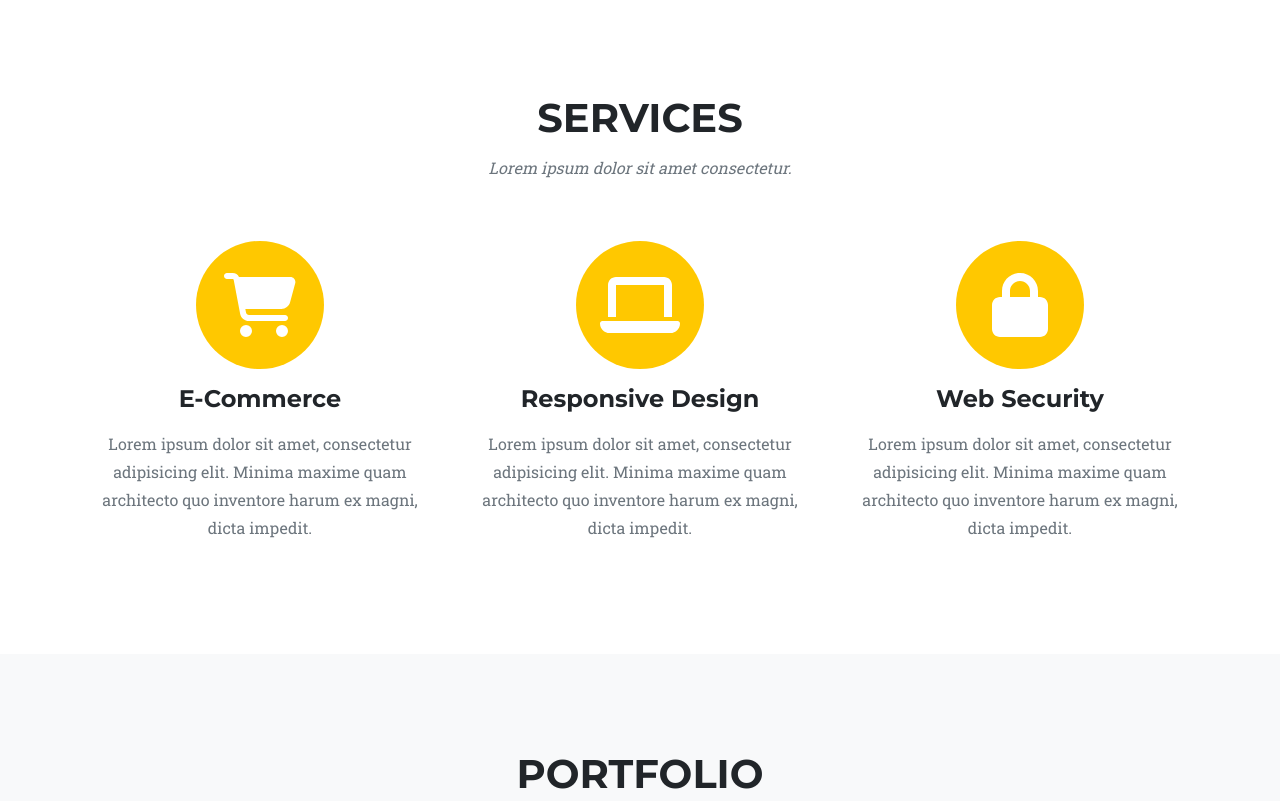
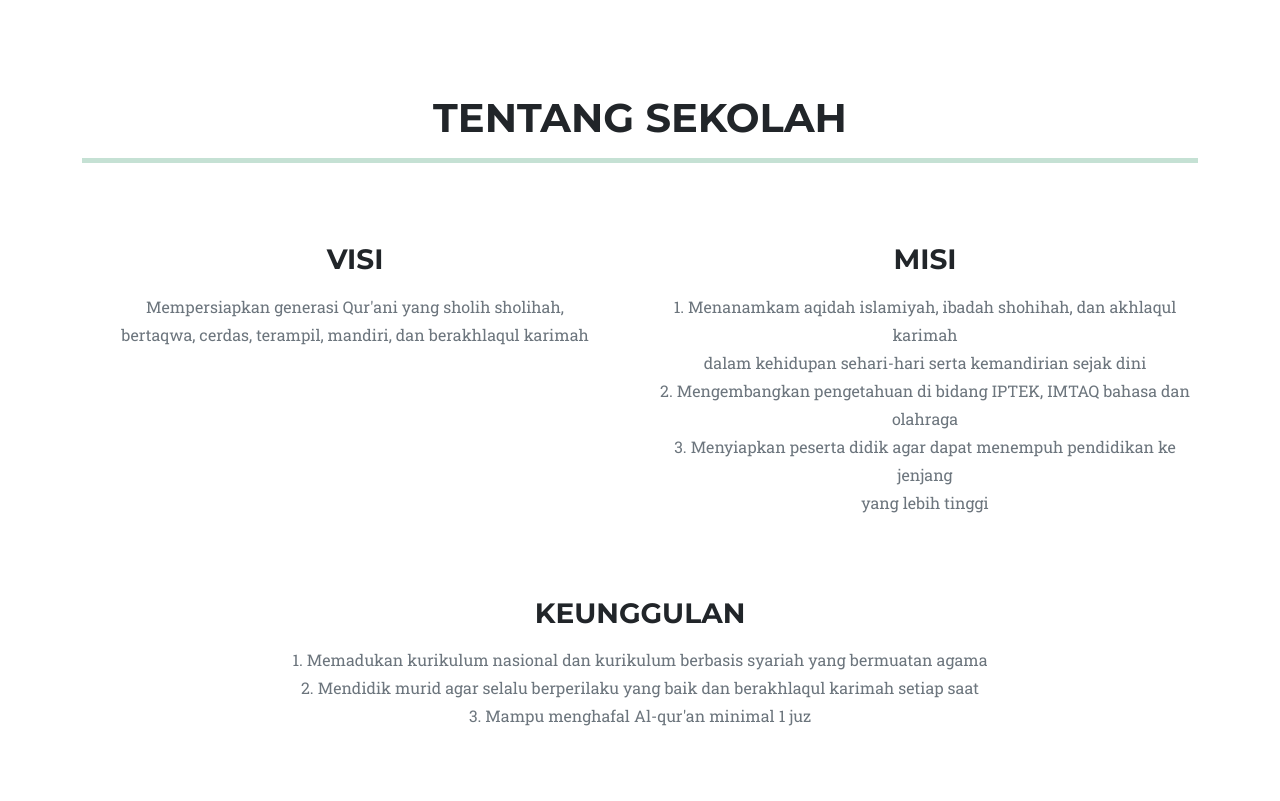
Before and after one commit to capacor/arrahmansdit, a plain HTML site: page index.html in a window 1280 px wide. Shown: the part 819-1620 px from the top of the page. Drawn offline with nearby package versions, Linux system fonts and the light colour scheme.

Commit message:
tentang sekolah

```diff
--- a/index.html
+++ b/index.html
@@ -45,37 +45,39 @@
                 <a class="btn btn-success btn-xl text-uppercase" href="#contact">info lebih lanjut</a>
             </div>
         </header>
-        <!-- Services-->
+        <!-- TENTANG SEKOLAH-->
         <section class="page-section" id="services">
             <div class="container">
                 <div class="text-center">
-                    <h2 class="section-heading text-uppercase">Services</h2>
-                    <h3 class="section-subheading text-muted">Lorem ipsum dolor sit amet consectetur.</h3>
+                    <h2 class="section-heading text-uppercase">TENTANG SEKOLAH</h2>
+                    <hr>
+                    <h3 class="section-subheading text-muted"></h3>
                 </div>
                 <div class="row text-center">
-                    <div class="col-md-4">
-                        <span class="fa-stack fa-4x">
-                            <i class="fas fa-circle fa-stack-2x text-primary"></i>
-                            <i class="fas fa-shopping-cart fa-stack-1x fa-inverse"></i>
-                        </span>
-                        <h4 class="my-3">E-Commerce</h4>
-                        <p class="text-muted">Lorem ipsum dolor sit amet, consectetur adipisicing elit. Minima maxime quam architecto quo inventore harum ex magni, dicta impedit.</p>
+                    <div class="col-md-6">
+                        <h3 class="my-3">VISI</h3>
+                        <p class="text-muted">Mempersiapkan generasi Qur'ani yang sholih sholihah,<br>
+                            bertaqwa, cerdas, terampil, mandiri, dan berakhlaqul karimah
+                        </p>
                     </div>
-                    <div class="col-md-4">
-                        <span class="fa-stack fa-4x">
-                            <i class="fas fa-circle fa-stack-2x text-primary"></i>
-                            <i class="fas fa-laptop fa-stack-1x fa-inverse"></i>
-                        </span>
-                        <h4 class="my-3">Responsive Design</h4>
-                        <p class="text-muted">Lorem ipsum dolor sit amet, consectetur adipisicing elit. Minima maxime quam architecto quo inventore harum ex magni, dicta impedit.</p>
+                    <div class="col-md-6">
+                        <h3 class="my-3">MISI</h3>
+                        <p class="text-muted">
+                            1. Menanamkam aqidah islamiyah, ibadah shohihah, dan akhlaqul karimah<br> dalam kehidupan sehari-hari serta kemandirian sejak dini <br>
+                            2. Mengembangkan pengetahuan di bidang IPTEK, IMTAQ bahasa dan olahraga <br>
+                            3. Menyiapkan peserta didik agar dapat menempuh pendidikan ke jenjang<br>yang lebih tinggi
+                        </p>
                     </div>
-                    <div class="col-md-4">
-                        <span class="fa-stack fa-4x">
-                            <i class="fas fa-circle fa-stack-2x text-primary"></i>
-                            <i class="fas fa-lock fa-stack-1x fa-inverse"></i>
-                        </span>
-                        <h4 class="my-3">Web Security</h4>
-                        <p class="text-muted">Lorem ipsum dolor sit amet, consectetur adipisicing elit. Minima maxime quam architecto quo inventore harum ex magni, dicta impedit.</p>
+                </div>
+                <br><br>
+                <div class="row text-center">
+                    <div class="col-md-12">
+                        <h3 class="my-3">KEUNGGULAN</h3>
+                        <p class="text-muted">
+                            1. Memadukan kurikulum nasional dan kurikulum berbasis syariah yang bermuatan agama<br>
+                            2. Mendidik murid agar selalu berperilaku yang baik dan berakhlaqul karimah setiap saat<br>
+                            3. Mampu menghafal Al-qur'an minimal 1 juz
+                        </p>
                     </div>
                 </div>
             </div>
```
Also changed, not shown: css/styles.css.
